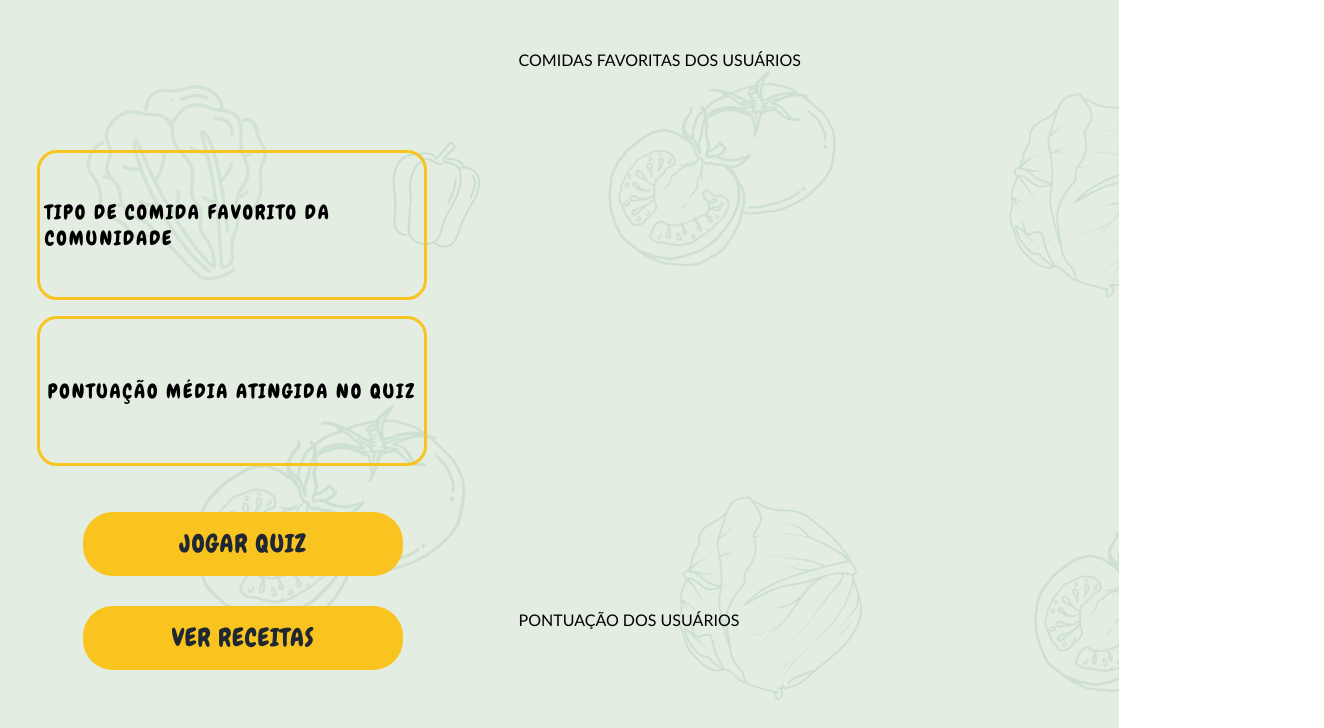
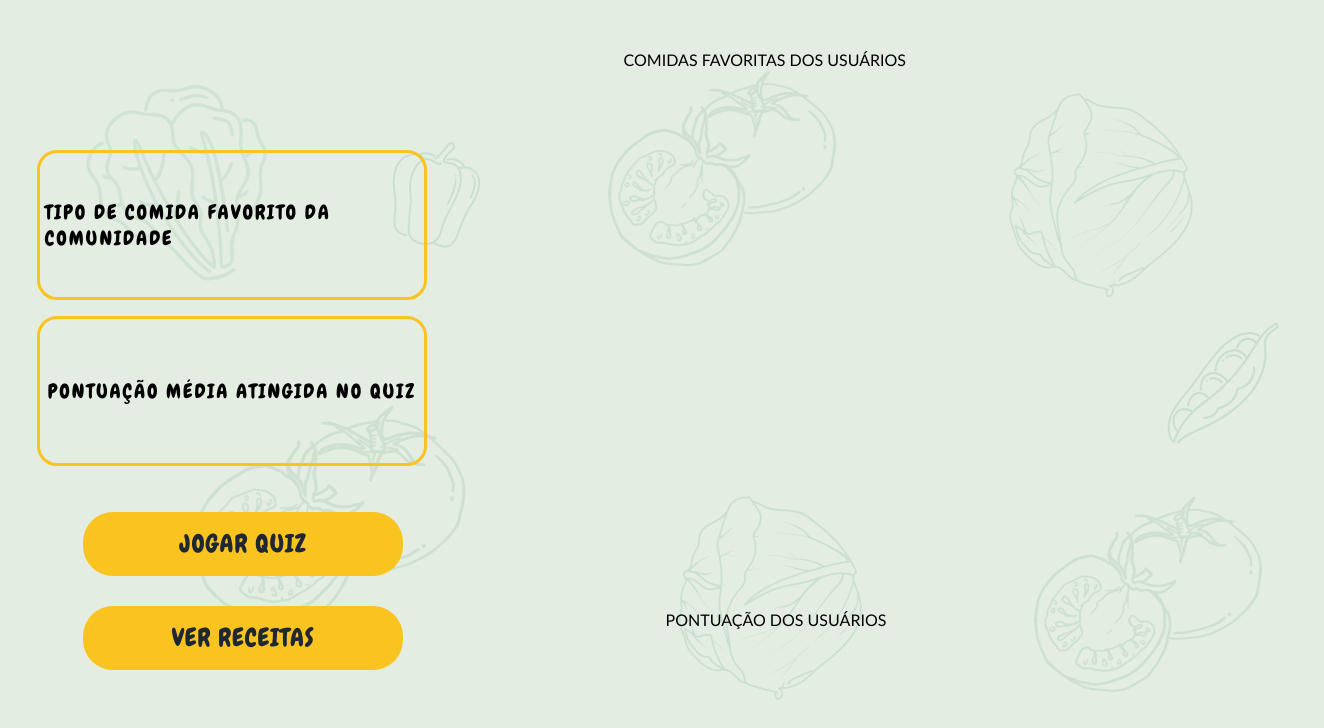
Before and after one commit to isaggoulart/projeto-individual, a website: page web-data-viz/public/dashboard/cards.html in a window 1280 px wide. Shown: the top 728 px of the page, 1324 px wide, since content can reach past the window. Drawn offline with nearby package versions, Linux system fonts and the light colour scheme; no server answers.

Commit message:
ajustes finais de css

```diff
--- a/web-data-viz/public/dashboard/cards.html
+++ b/web-data-viz/public/dashboard/cards.html
@@ -58,14 +58,14 @@
                 </div>
                 <div class="outros">
                     <button><a href="quiz.html">JOGAR QUIZ</a></button>
-                    <button><a href="#receitas">VER RECEITAS</a></button>
+                    <button><a href="receitas.html">VER RECEITAS</a></button>
                 </div>
             </div>
 
 
         </div>
 
-        <div style="width: 500px; height: 270px; padding: 50px; margin-right: 60px;" id="graficos" class="dash"></div>
+        <div style="width: 700px; height: 270px; padding: 50px; margin-right: 60px;" id="graficos" class="dash"></div>
 
     </div>
 
@@ -121,7 +121,7 @@
 
     function obterDadosGrafico() {
 
-        document.getElementById("graficos").innerHTML += `<span>COMIDAS FAVORITAS DOS USUÁRIOS</span><br><br><canvas style="width: 600px; height: 500px;" id="myChartCanvas"></canvas><br><br>`;
+        document.getElementById("graficos").innerHTML += `<span style="margin-left: 15%">COMIDAS FAVORITAS DOS USUÁRIOS</span><br><br><canvas style="width: 700px; height: 500px;" id="myChartCanvas"></canvas><br><br>`;
 
         fetch("/medidas/grafico1/", {
             method: "GET",
@@ -196,7 +196,7 @@
 
     function obterDadosGrafico2() {
 
-        document.getElementById("graficos").innerHTML += `<span> PONTUAÇÃO DOS USUÁRIOS</span><br> <br><canvas style="width: 500px; height: 400px;" id="myChartCanvas2"></canvas>`;
+        document.getElementById("graficos").innerHTML += `<span style="margin-left: 21%"> PONTUAÇÃO DOS USUÁRIOS</span><br> <br><canvas style="width: 700px; height: 400px; margin-left: 15%" id="myChartCanvas2"></canvas>`;
 
         fetch("/medidas/grafico2/", {
             method: "GET",
```
